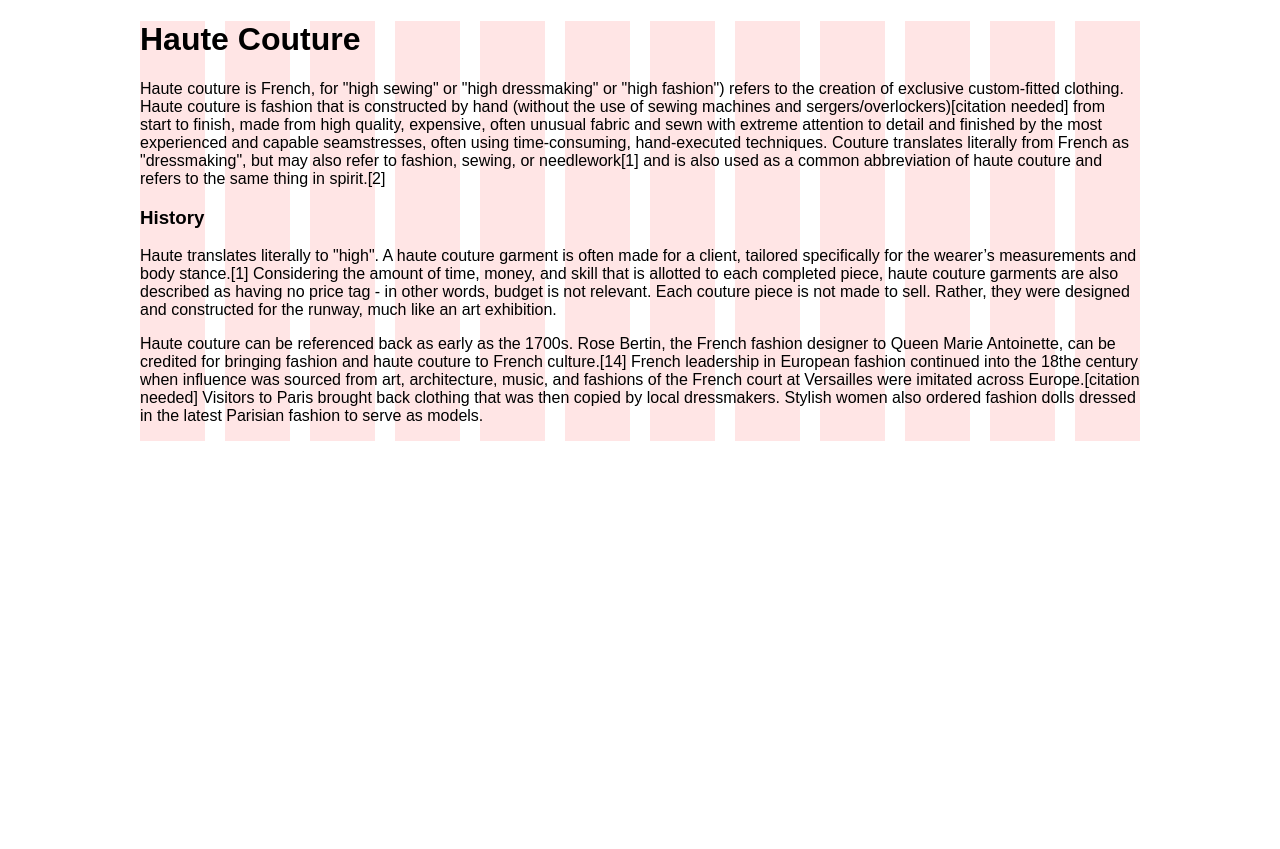
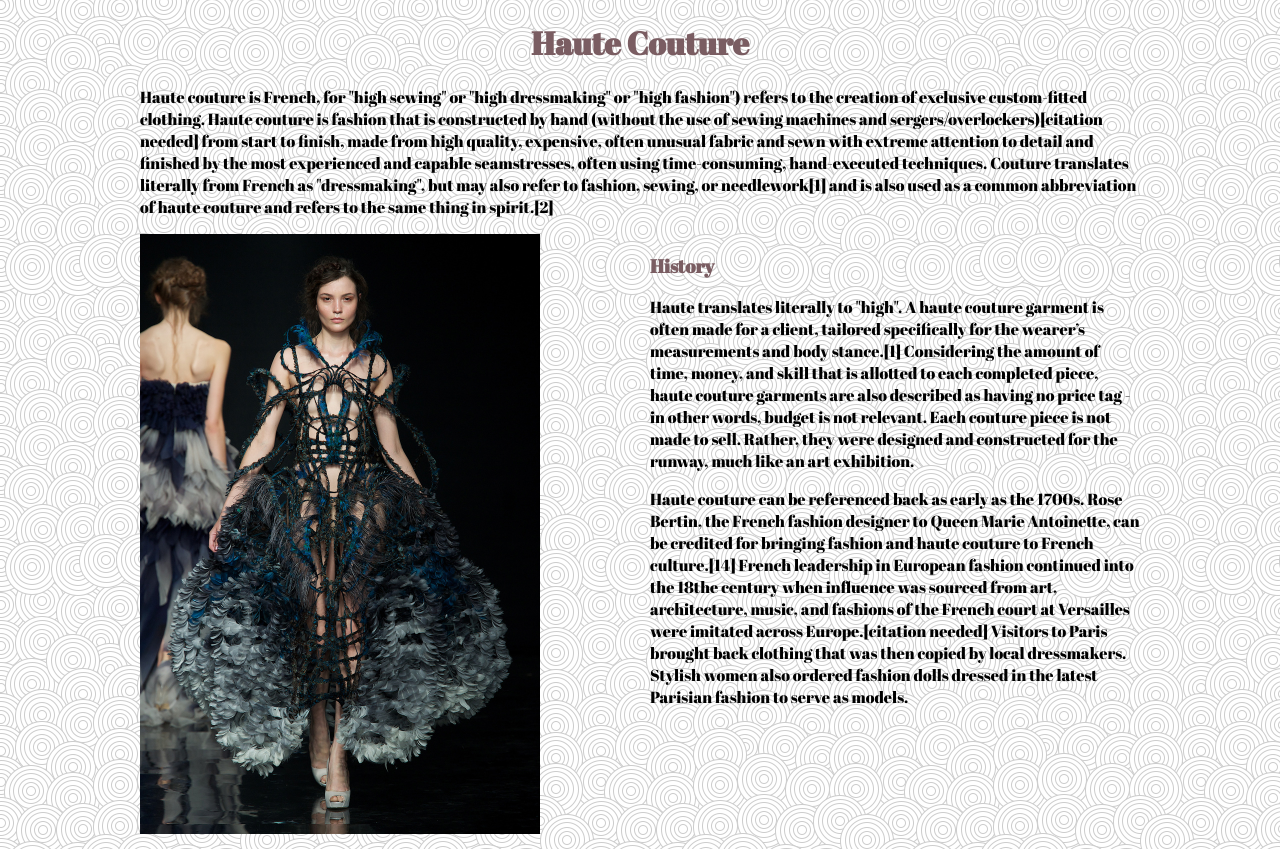
Before and after one commit to kutsch5000/type-ex, a plain HTML site: page index.html in a window 1280 px wide. Before the commit the page ends 800 px from the top, so only its background shows below. Drawn offline with Linux system fonts and the light colour scheme.

Commit message:
version 1

```diff
--- a/css/styles.css
+++ b/css/styles.css
@@ -1,6 +1,16 @@
 /* Your Website Styles */
+body{
+	font-family: 'Abril Fatface', cursive;
+	background-image: url("../img/swirl_pattern.png");
+}
 
-
+h1{
+ 	color: #7A5D62;
+ 	text-align: center;
+}
+h3{
+	color: #7A5D62;
+}
 /* Show Grid */
 .showgrid {
 	background: url("../img/grid-bg.png") repeat-y;
--- a/index.html
+++ b/index.html
@@ -4,26 +4,33 @@
   <meta charset="UTF-8" />
   <title>Typography Exercise A: Haute Couture</title>
 
-  <link rel="stylesheet" href="css/normalize.css">
-  <link rel="stylesheet" href="css/grid.css">
-  <link rel="stylesheet" href="css/styles.css">
+	<link rel="stylesheet" href="css/normalize.css">
+  	<link rel="stylesheet" href="css/grid.css">
+	<link href='http://fonts.googleapis.com/css?family=Abril+Fatface' rel='stylesheet' type='text/css'>
+	<link rel="stylesheet" href="css/styles.css">
 
 </head>
 <body>
 
-	<div class="container showgrid">
+	<div class="container">
 
 		<!-- Your Content -->
 		<h1>Haute Couture</h1>
 
 		<p>Haute couture is French, for "high sewing" or "high dressmaking" or "high fashion") refers to the creation of exclusive custom-fitted clothing. Haute couture is fashion that is constructed by hand (without the use of sewing machines and sergers/overlockers)[citation needed] from start to finish, made from high quality, expensive, often unusual fabric and sewn with extreme attention to detail and finished by the most experienced and capable seamstresses, often using time-consuming, hand-executed techniques. Couture translates literally from French as "dressmaking", but may also refer to fashion, sewing, or needlework[1] and is also used as a common abbreviation of haute couture and refers to the same thing in spirit.[2] </p>
 
+
+	<div class="grid_6 alpha">
+		<img src="img/haute1.jpg" style="width: 400px; height: 100%">
+	</div>
+
+	<aside class="grid_6 omega">
 		<h3>History</h3>
 
 		<p>Haute translates literally to "high". A haute couture garment is often made for a client, tailored specifically for the wearer’s measurements and body stance.[1] Considering the amount of time, money, and skill that is allotted to each completed piece, haute couture garments are also described as having no price tag - in other words, budget is not relevant. Each couture piece is not made to sell. Rather, they were designed and constructed for the runway, much like an art exhibition.</p>
 
 		<p>Haute couture can be referenced back as early as the 1700s. Rose Bertin, the French fashion designer to Queen Marie Antoinette, can be credited for bringing fashion and haute couture to French culture.[14] French leadership in European fashion continued into the 18the century when influence was sourced from art, architecture, music, and fashions of the French court at Versailles were imitated across Europe.[citation needed] Visitors to Paris brought back clothing that was then copied by local dressmakers. Stylish women also ordered fashion dolls dressed in the latest Parisian fashion to serve as models.</p>
-
+	</aside>
 
 		<!-- Clearfix -->
 		<div class="clear"></div>
```
Also changed, not shown: img/dimension.png (added), img/haute1.jpg (added), img/haute2.jpg (added), img/haute3.jpg (added), img/swirl_pattern.png (added).
